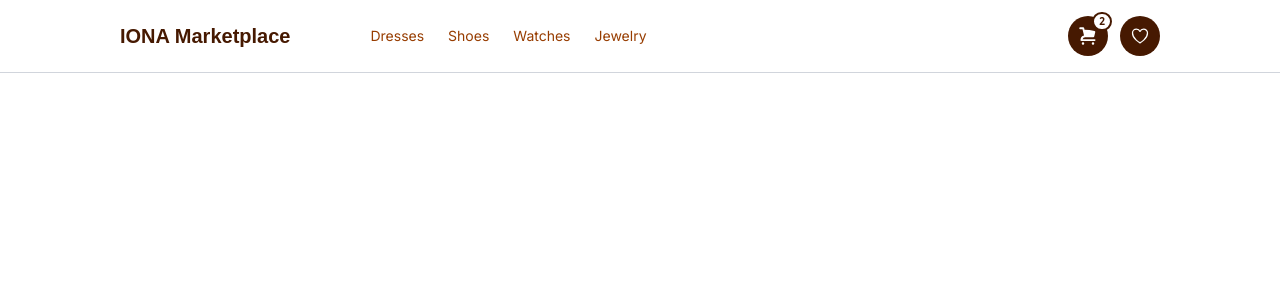
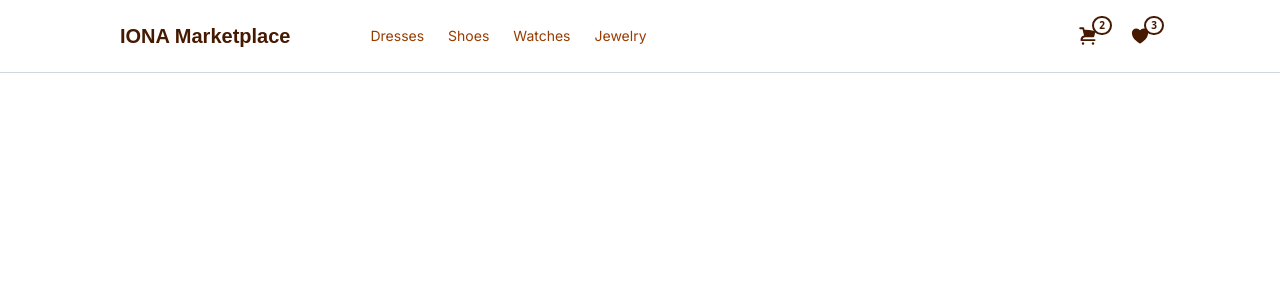
Before and after one commit to aeganaden/iona-ecommerce-plp, a Next.js app: page / in a window 1280 px wide. Shown: the top 300 px of the page. Built offline with nearby package versions, Linux system fonts and the light colour scheme; a web font is replaced by a local one.

Commit message:
style: improve button style

```diff
--- a/src/components/header-navigation.tsx
+++ b/src/components/header-navigation.tsx
@@ -3,7 +3,7 @@ import Link from "next/link";
 import { usePathname } from "next/navigation";
 import IconButton from "./icon-button";
 import { ShoppingCartIcon } from "@heroicons/react/16/solid";
-import { HeartIcon } from "@heroicons/react/24/outline";
+import { HeartIcon } from "@heroicons/react/24/solid";
 
 const navLinks = [
   { href: "/dresses", label: "Dresses" },
@@ -31,9 +31,8 @@ function HeaderNavigation() {
             <Link
               key={href}
               href={href}
-              className={`text-sm font-sans cursor-pointer ${
-                pathname === href ? "text-amber-950" : "text-amber-800"
-              }`}
+              className={`text-sm font-sans cursor-pointer ${pathname === href ? "text-amber-950" : "text-amber-800"
+                }`}
             >
               {label}
             </Link>
@@ -47,6 +46,7 @@ function HeaderNavigation() {
         />
         <IconButton
           icon={<HeartIcon className="h-5 w-5" aria-hidden="true" />}
+          count={3}
         />
       </div>
     </nav>
--- a/src/components/icon-button.tsx
+++ b/src/components/icon-button.tsx
@@ -16,12 +16,12 @@ function IconButton({ count = 0, onClick, icon }: IconButtonProps) {
       as="button"
       type="button"
       onClick={onClick}
-      className="relative cursor-pointer inline-flex h-10 w-10 items-center justify-center rounded-full bg-amber-950 text-white transition-colors focus-visible:outline-none focus-visible:ring-2 hover:bg-amber-800"
+      className="relative cursor-pointer inline-flex h-10 w-10 items-center justify-center rounded-full text-amber-950 transition-colors focus-visible:outline-none focus-visible:ring-2 hover:bg-red-100"
       aria-label="Open shopping cart"
     >
       {icon && icon}
       {hasItems && (
-        <span className="absolute -top-1 -right-1 inline-flex min-w-[1.25rem] justify-center rounded-full bg-white px-1 text-[10px] font-semibold text-amber-950 border-2 border-amber-950">
+        <span className="absolute -top-0 -right-1 inline-flex min-w-[1.25rem] justify-center rounded-full bg-white px-1 text-[10px] font-semibold text-amber-950 border-2 border-amber-950">
           {count}
         </span>
       )}
```
